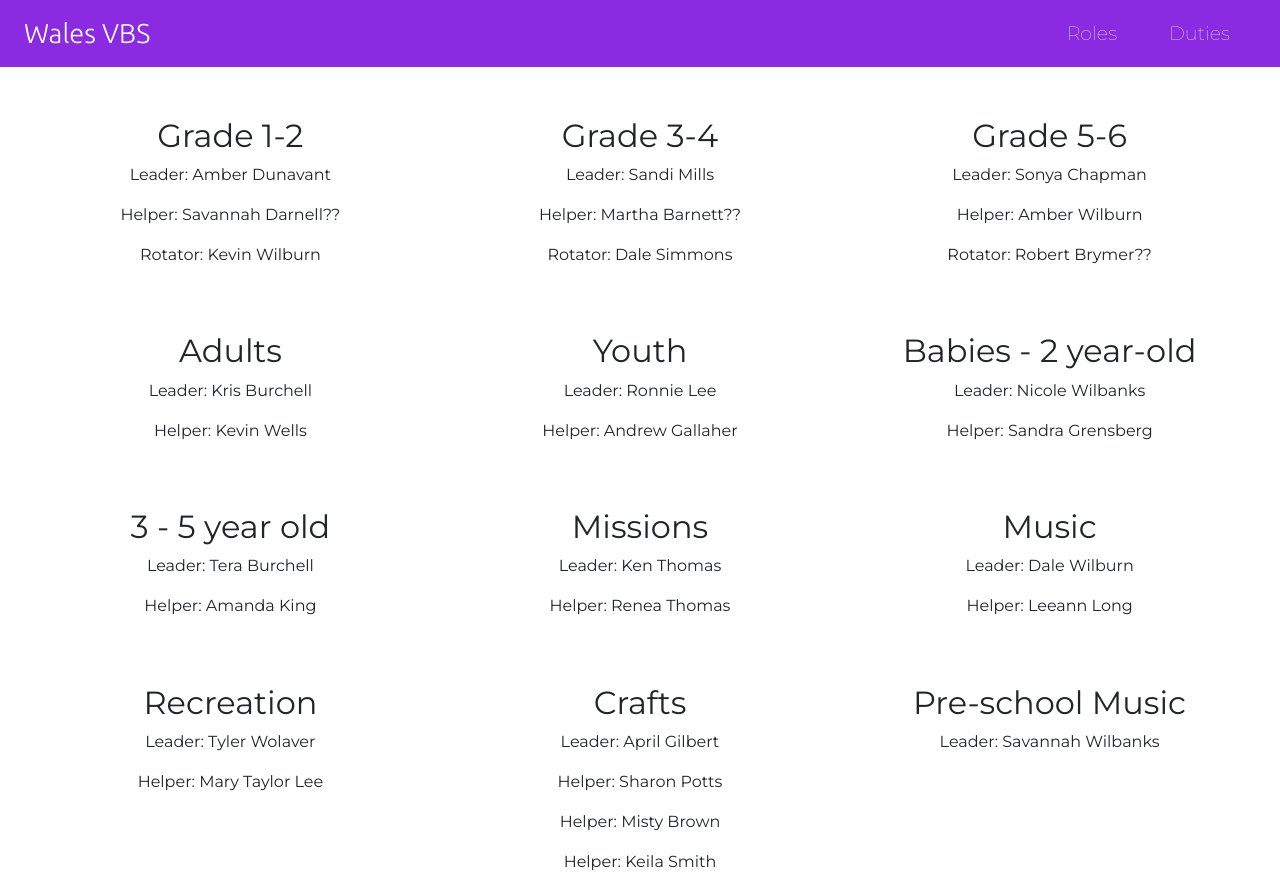
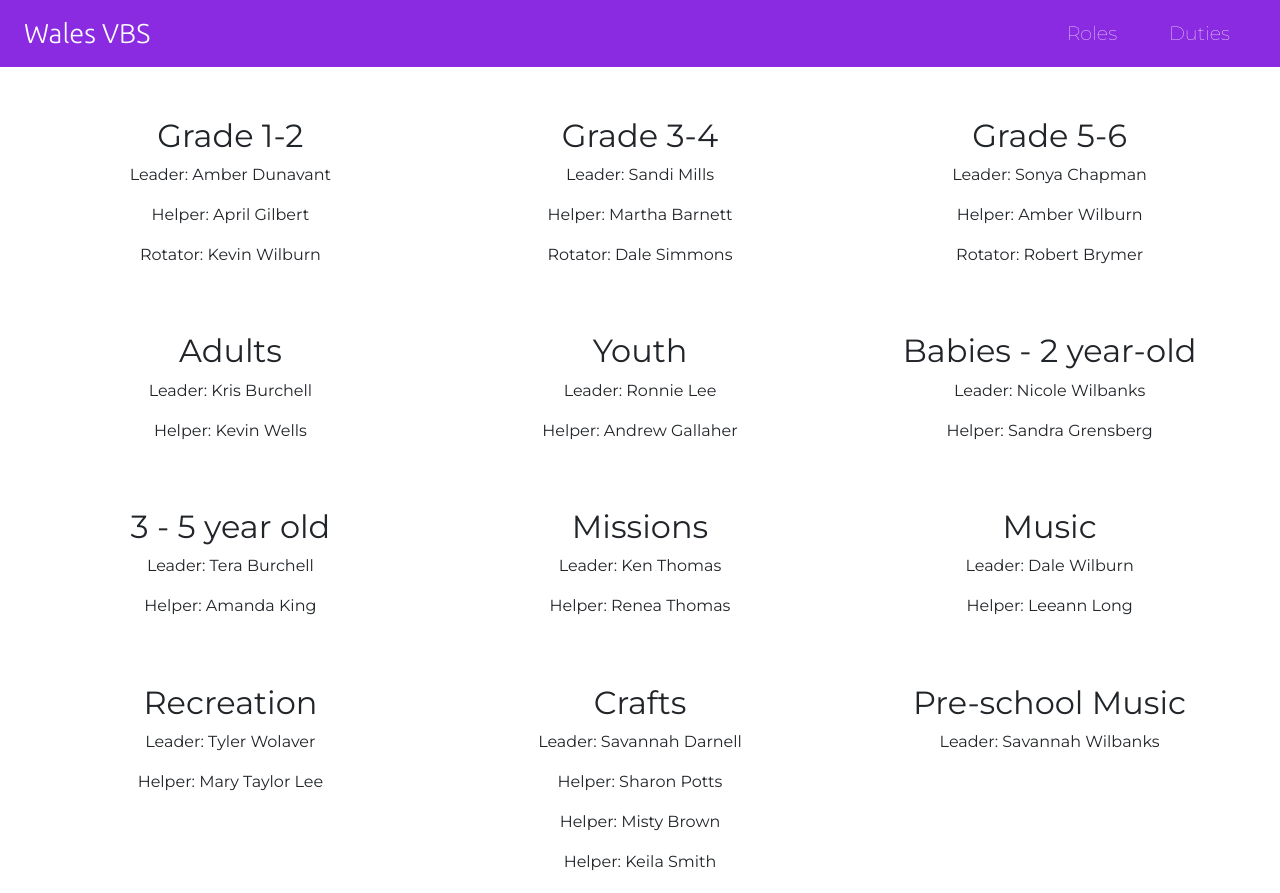
Before and after one commit to dale80/vbs-2022, a plain HTML site: page roles.html in a window 1280 px wide. Shown: the top 893 px of the page. Drawn offline with nearby package versions, Linux system fonts and the light colour scheme.

Commit message:
Add files via upload

```diff
--- a/roles.html
+++ b/roles.html
@@ -43,13 +43,13 @@
             <div class="col-lg-4 col-md-6 role-col">
                 <h2>Grade 1-2</h2>
                 <p>Leader: Amber Dunavant</p>
-                <p>Helper: Savannah Darnell??</p>
+                <p>Helper: April Gilbert</p>
                 <p>Rotator: Kevin Wilburn</p>
             </div>
             <div class="col-lg-4 col-md-6 role-col">
                 <h2>Grade 3-4</h2>
                 <p>Leader: Sandi Mills</p>
-                <p>Helper: Martha Barnett??</p>
+                <p>Helper: Martha Barnett</p>
                 <p>Rotator: Dale Simmons</p>
 
             </div>
@@ -57,7 +57,7 @@
                 <h2>Grade 5-6</h2>
                 <p>Leader: Sonya Chapman</p>
                 <p>Helper: Amber Wilburn</p>
-                <p>Rotator: Robert Brymer??</p>
+                <p>Rotator: Robert Brymer</p>
 
             </div>
             <div class="col-lg-4 col-md-6 role-col">
@@ -99,7 +99,7 @@
             </div>
             <div class="col-lg-4 col-md-6 role-col">
                 <h2>Crafts</h2>
-                <p>Leader: April Gilbert</p>
+                <p>Leader: Savannah Darnell</p>
                 <p>Helper: Sharon Potts</p>
                 <p>Helper: Misty Brown</p>
                 <p>Helper: Keila Smith</p>
```
